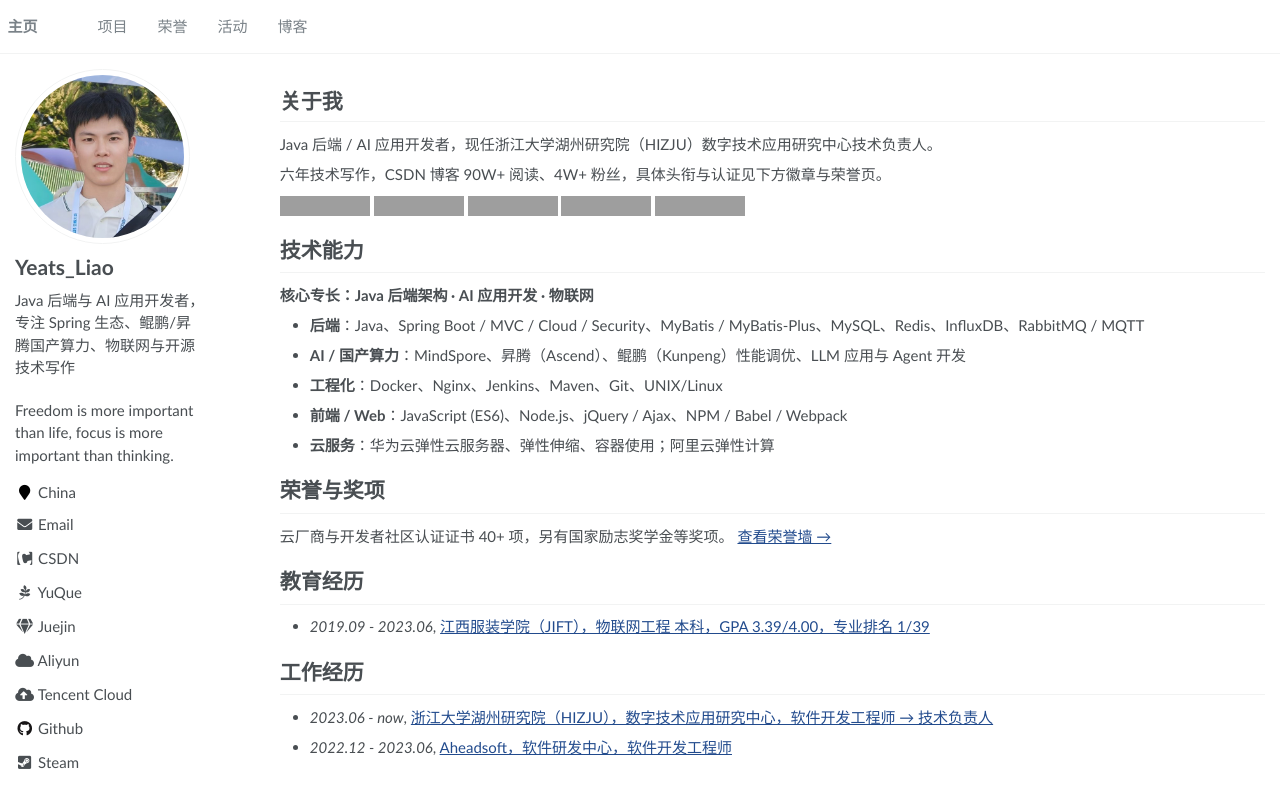
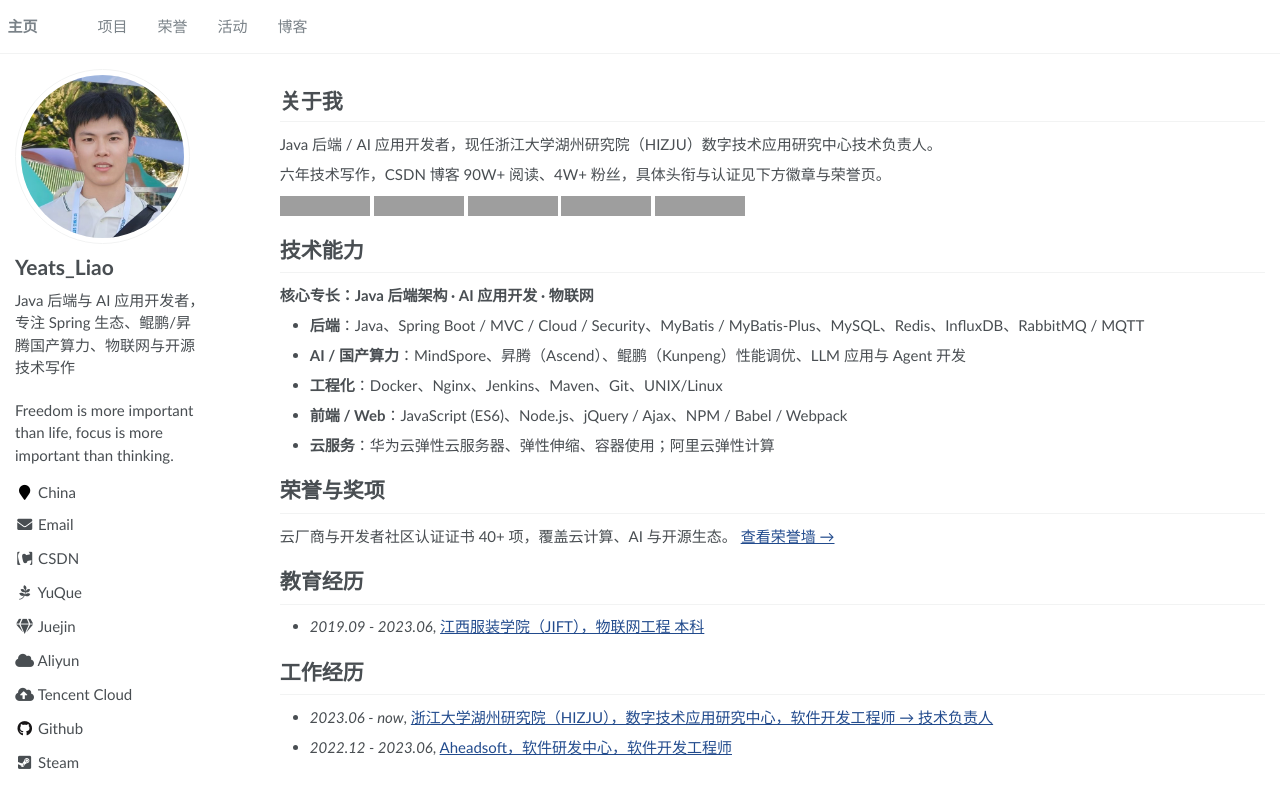
Before and after one commit to YeatsLiao/yeatsliao.github.io, a Jekyll site: the page built from _pages/about.md, in a window 1280 px wide, cut to the strip 0-808 px from the top of the page. Built offline with Jekyll 4.4.1, drawn with Linux system fonts in a browser that asks for light colours; grey boxes are pictures that could not be loaded.

Commit message:
refactor: 首页去除GPA排名信息，荣誉小节改为认证领域概述

```diff
--- a/_data/profile.yml
+++ b/_data/profile.yml
@@ -30,8 +30,8 @@ badges:
 education:
   - period: 2019.09 - 2023.06
     link: https://gjxy-en.jift.edu.cn/index.htm
-    zh: 江西服装学院（JIFT），物联网工程 本科，GPA 3.39/4.00，专业排名 1/39
-    en: Jiangxi Institute of Fashion Technology (JIFT), B.Eng. in Internet of Things Engineering, GPA 3.39/4.00, ranked 1st out of 39.
+    zh: 江西服装学院（JIFT），物联网工程 本科
+    en: Jiangxi Institute of Fashion Technology (JIFT), B.Eng. in Internet of Things Engineering.
 
 # ===== 工作经历 =====
 experience:
--- a/_pages/about.md
+++ b/_pages/about.md
@@ -37,8 +37,8 @@ redirect_from:
 # 荣誉与奖项
 
 <p>
-  <span class="i18n-zh">云厂商与开发者社区认证证书 40+ 项，另有国家励志奖学金等奖项。</span>
-  <span class="i18n-en">40+ certifications from cloud vendors and developer communities, plus awards including the National Endeavor Fellowship.</span>
+  <span class="i18n-zh">云厂商与开发者社区认证证书 40+ 项，覆盖云计算、AI 与开源生态。</span>
+  <span class="i18n-en">40+ certifications from cloud vendors and developer communities, covering cloud computing, AI, and the open source ecosystem.</span>
   <a href="{{ '/honors/' | relative_url }}"><span class="i18n-zh">查看荣誉墙 →</span><span class="i18n-en">View the honor wall →</span></a>
 </p>
 
```
